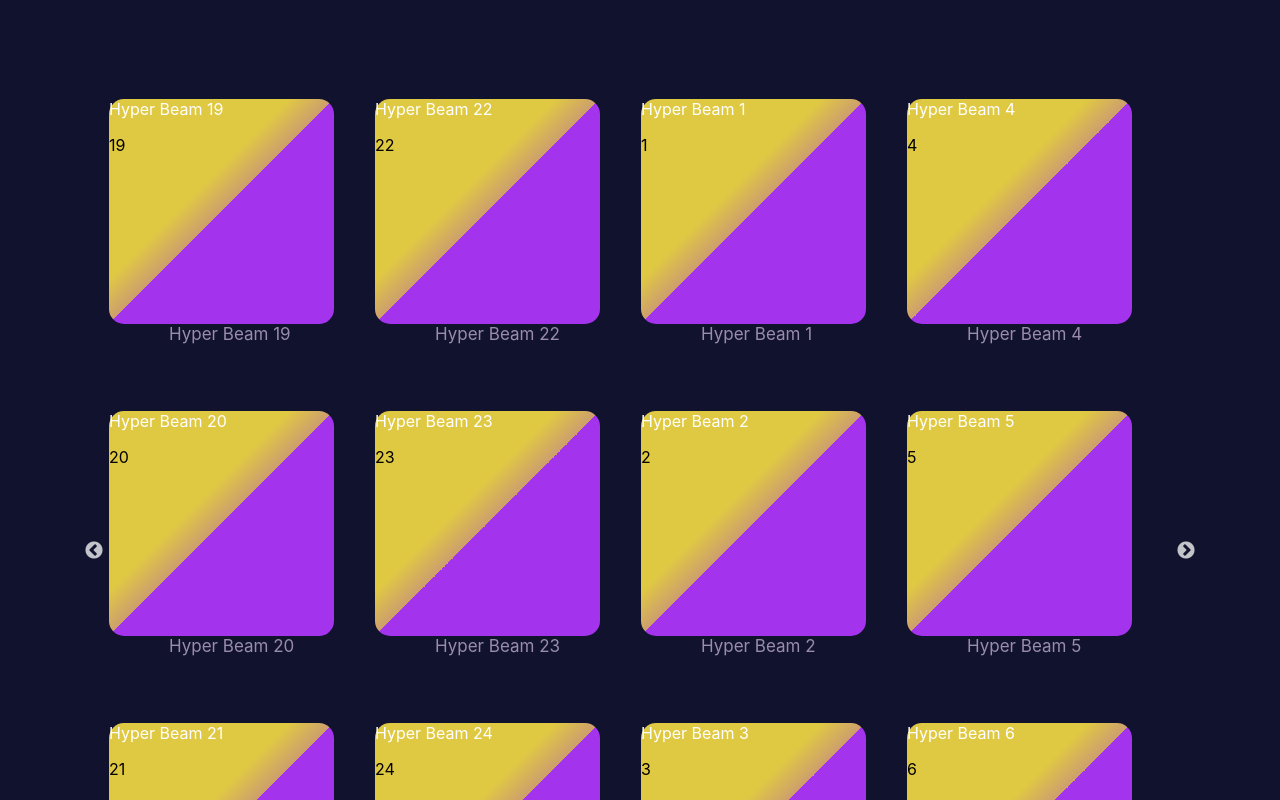
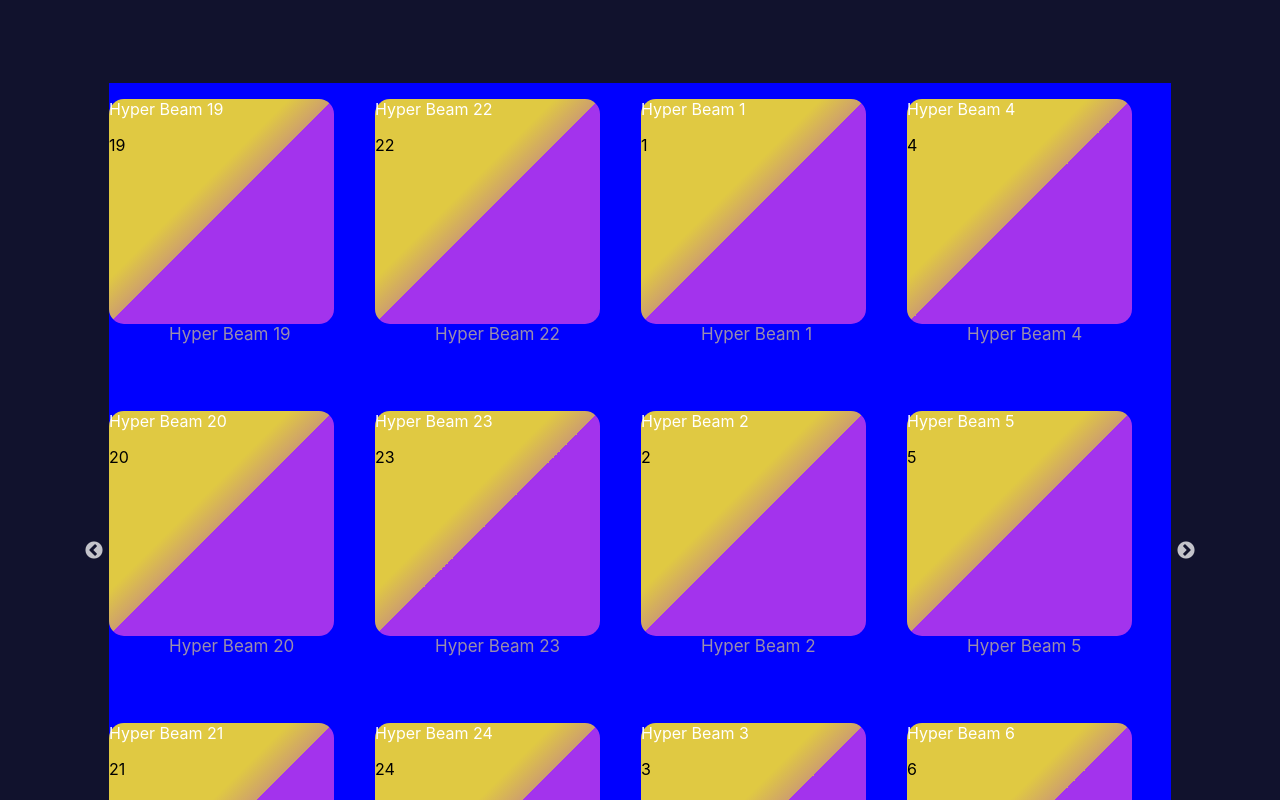
Before and after one commit to lucas-wyllame/hyper-beam, a Next.js app: page /hyperbeamlist/Carousel in a window 1280 px wide. Shown: the top 800 px of the page. Built offline with nearby package versions, Linux system fonts and the light colour scheme.

Commit message:
feature(home): made the hyper beam list page carousel

```diff
--- a/src/components/Footer/styles.js
+++ b/src/components/Footer/styles.js
@@ -62,7 +62,7 @@ export const Icon = styled.div`
   margin-right: 16px;
   color: #ffffff;
   @media (max-width: 480px) {
-    width: ${(props) =>props.widthIcon};
-    height: ${(props) =>props.heightIcon};
+    width: ${(props) => props.widthIcon};
+    height: ${(props) => props.heightIcon};
   }
 `;
--- a/src/pages/hyperbeamlist/Carousel.js
+++ b/src/pages/hyperbeamlist/Carousel.js
@@ -9,23 +9,33 @@ const Content = styled.div`
   display: flex;
   justify-content: center;
   align-items: center;
+  @media (max-width: 480px) {
+    height: 3340px;
+  }
 `;
 
 const Carrossel = styled.div`
   width: 100%;
   height: 312px;
-  // background: blue;
+  background: blue;
   display: flex;
   justify-content: space-between;
   text-aling: center;
+  @media (max-width: 480px) {
+    height: 270px;
+  }
 `;
 
 const PodcastsList = styled.div`
   width: 1062px;
   height: 936px;
-  // background: red;
+  background: red;
   display: flex;
   flex-direction: column;
+  @media (max-width: 480px) {
+    width: 225px;
+    height: 3240px;
+  }
 `;
 const HyperText = styled.label`
   width: 60%;
@@ -35,6 +45,7 @@ const HyperText = styled.label`
 `;
 
 export default function Carousel() {
+  var slider = ".slider";
   const TextInside = [
     {
       name: "Hyper Beam 1",
@@ -166,6 +177,17 @@ export default function Carousel() {
     speed: 500,
     rows: 3,
     slidesPerRow: 1,
+    responsive: [
+      {
+        breakpoint: 480,
+        settings: {
+          slidesToShow: 1,
+          rows: 12,
+          infinite: slider.length > 1 ? true : false,
+          centerMode: false,
+        },
+      },
+    ],
   };
 
   return (
--- a/src/pages/podcasts/Comments.js
+++ b/src/pages/podcasts/Comments.js
@@ -6,13 +6,15 @@ const Content = styled.div`
   display: flex;
   align-items: center;
   justify-content: center;
+  background: yellow;
+  margin-top: 54px;
 `;
 
 const CommentBox = styled.div`
   width: 85%;
   height: 80%;
   background: red;
-  font-size: 200px;
+  font-size: 150px;
   color: #fff;
   @media (max-width: 480px) {
     font-size: 45px;
```
Also changed, not shown: src/components/Home/styles.js (+5 -7 lines), src/pages/podcasts/Plast.js (+5 -5 lines).
